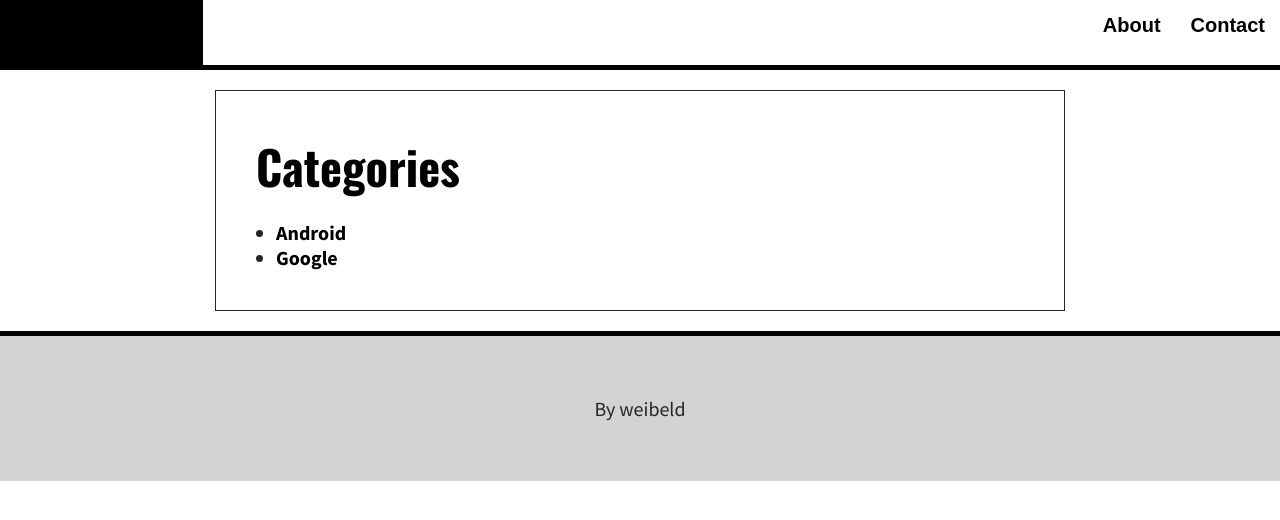
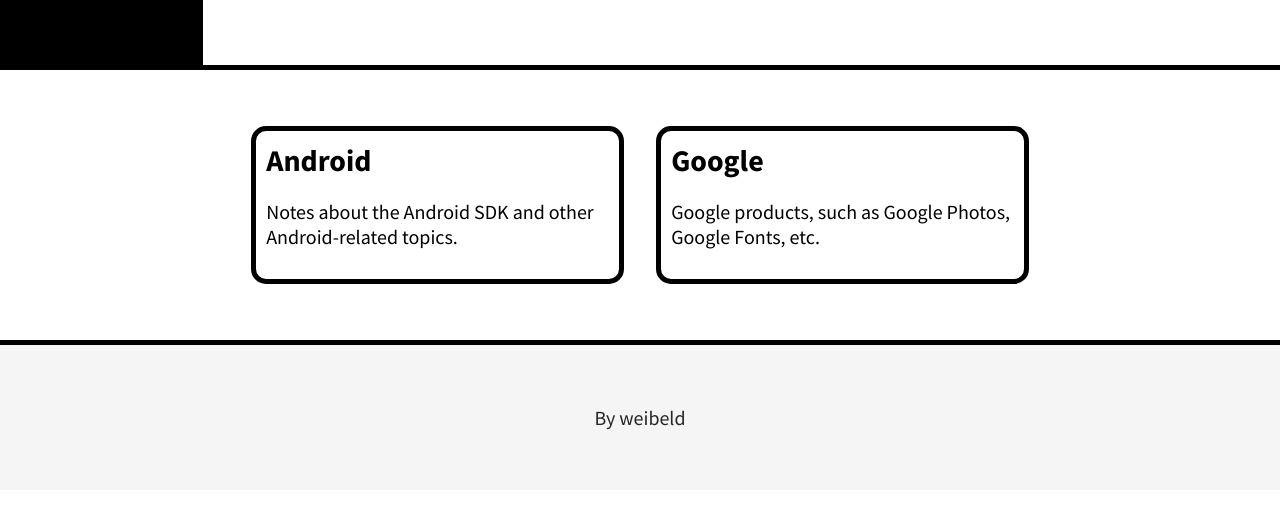
Before and after one commit to weibeld/OLD-weibeld-notes, a Jekyll site: the page built from index.md, in a window 1280 px wide. Shown: the top 520 px of the page. Built offline with Jekyll 4.4.1, drawn with Linux system fonts in a browser that asks for light colours; some web fonts are replaced.

Commit message:
Categories as boxes on home page

```diff
--- a/_config.yml
+++ b/_config.yml
@@ -39,10 +39,14 @@
     output: true
     title: Android
     permalink: /categories/:collection/:path/
+    description: >
+      Notes about the Android SDK and other Android-related topics.
   google:
     output: true
     title: Google
     permalink: /categories/:collection/:path/
+    description: >
+      Google products, such as Google Photos, Google Fonts, etc.
   categories:
     output: true
 
--- a/_includes/header.html
+++ b/_includes/header.html
@@ -2,13 +2,4 @@
   <div id="home-link">
     <a href="{{ "/" | relative_url }}">{{ site.title | escape }}</a>
   </div>
-  <nav>
-    <ul>
-      {% for page in site.pages %}
-        {% if page.title %}
-          <li><a href="{{ page.url | relative_url }}">{{ page.title }}</a></li>
-        {% endif %}
-      {% endfor %}
-    </ul>
-  </nav>
 </header>
--- a/_sass/_base.scss
+++ b/_sass/_base.scss
@@ -6,9 +6,12 @@
 $heading-font: Oswald, sans-serif;
 
 // Colours
-$accent-color: #19CCAA;
 
-$main: #19CCAA;
+//$main: #19CCAA;
+$main: #2299FF;
+
+$accent-color: $main;
+
 $font-color: #262626;
 $link-color: black;
 $link-hover-color: $main;
--- a/_sass/_layout.scss
+++ b/_sass/_layout.scss
@@ -127,6 +127,32 @@
   }
 }
 
+a.collection-box-link {
+  font-weight: 400;
+  &:hover {
+    color: $main;
+    background-color: lightgray;
+  }
+}
+
+.collection-box{
+  border: 5px solid black;
+  border-radius: 15px;
+  float: left;
+  width: 46%;
+  margin: 2%;
+  padding: 10px;
+  &:hover {
+    //box-shadow: 0 4px 4px rgba(0,0,0,.2);
+    background-color: #F5F5F5;
+  }
+  h1 {
+    font-family: $font-style;
+    font-size: 1.5em;
+  }
+}
+
+
 // Banner on home page
 //header {
 //	background: $header;
@@ -148,7 +174,7 @@
 	max-width: $content-width;
 	margin: 20px auto;
   background: white;
-  border: 1px solid;
+  //border: 1px solid;
 }
 
 time {
@@ -228,10 +254,18 @@
   }
 }
 
+
 footer {
 	text-align: center;
 	padding: 40px;
-  background-color: lightgray;
+  background-color: #F5F5F5;
   border-top: 5px solid black;
   margin: 0;
 }
+
+/* Since containers are floating, we need this to take into account their space */
+main::after {
+    content: "";
+    clear: both;
+    display: table;
+}
--- a/index.md
+++ b/index.md
@@ -2,17 +2,18 @@
 layout: default
 ---
 
-<h1 class="categories-title">Categories</h1>
+<!--<h1 class="categories-title">Categories</h1>-->
 
-<ul>
+<div>
   {% for coll in site.collections %}
     {% if coll.title %}
-      <li>
         {% assign category_url = "/categories/" | append: coll.label %}
-        <a class="exposed-link" href="{{ category_url | relative_url }}">
-          {{ coll.title}}
-        </a>
-      </li>
+          <a class="collection-box-link" href="{{ category_url | relative_url }}">
+        <div class="collection-box">
+            <h1>{{ coll.title}}</h1>
+            <p>{{ coll.description }}</p>
+        </div>
+          </a>
     {% endif %}
   {% endfor %}
-</ul>
+</div>
```
